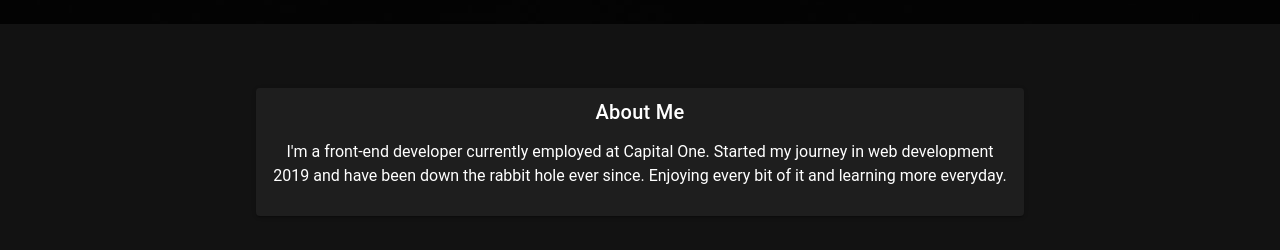
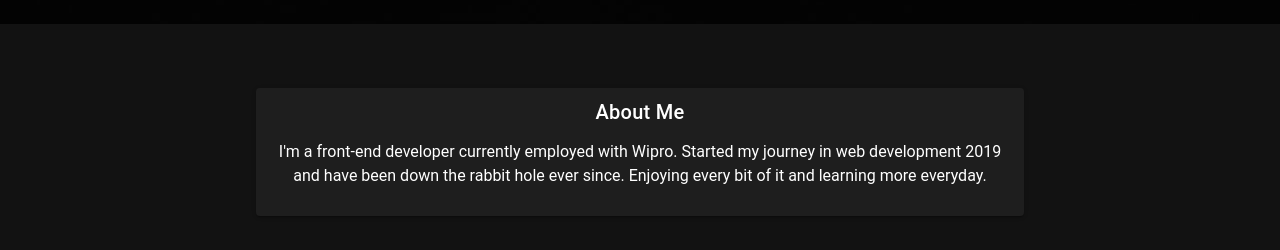
Before and after one commit to SQMoonGit/my-vue-website-portfolio, a Vue app: page / in a window 1280 px wide. Shown: the part 840-1090 px from the top of the page. Built offline with nearby package versions, Linux system fonts and the light colour scheme.

Commit message:
Slight text change

```diff
--- a/src/views/HomeView.vue
+++ b/src/views/HomeView.vue
@@ -11,8 +11,8 @@
       <v-card-title class="d-block pt-2 pb-0">About Me</v-card-title>
       <v-row class="ma-auto">
         <v-col class="ma-auto"
-          >I'm a front-end developer currently employed at Capital One. Started
-          my journey in web development 2019 and have been down the rabbit hole
+          >I'm a front-end developer currently employed with Wipro. Started my
+          journey in web development 2019 and have been down the rabbit hole
           ever since. Enjoying every bit of it and learning more everyday.
         </v-col>
       </v-row>
```
